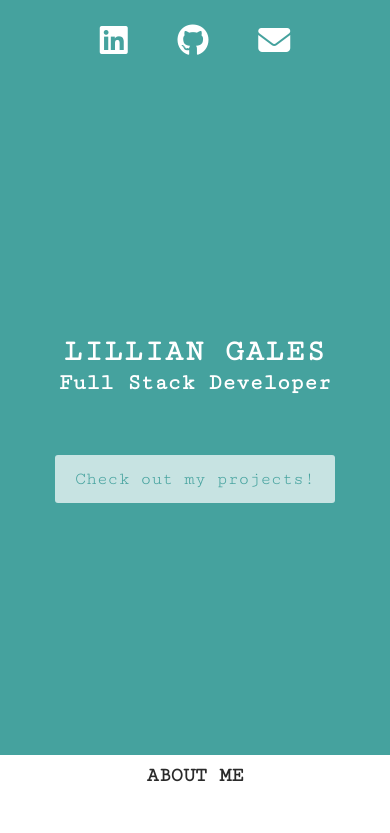
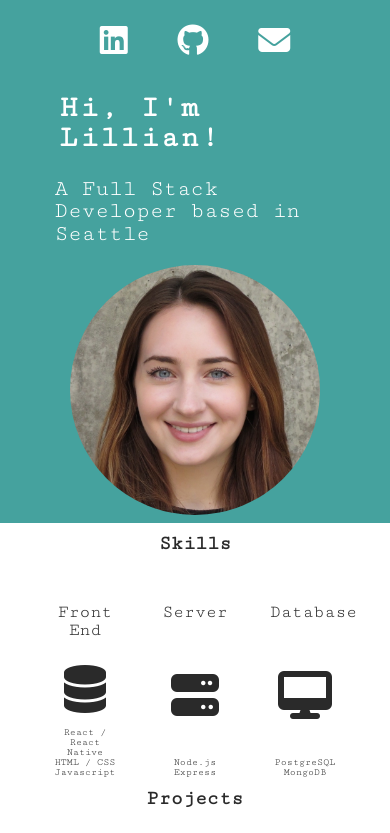
Before and after one commit to lillielise/portfolio-2020, a PHP site: page / in a window 390 px wide. Shown: the top 833 px of the page. Run offline with PHP 8.4, Linux system fonts and the light colour scheme; some libraries are stand-ins or nearby versions.

Commit message:
styline changes

```diff
--- a/home.html
+++ b/home.html
@@ -30,20 +30,23 @@
 </nav>
 
       <div id="hero-image-container">
-        <div id="hero-image-text">
-          <h1>Lillian Gales</h1>
-          <h2>Full Stack Developer</h2>
-          <a id="hero-image-button" href="#project-section">Check out my projects!</a>
+        <div id="hero-image-content">
+          <div id="hero-image-text">
+            <h1>Hi, I'm Lillian!</h1>
+            <h2>A Full Stack Developer based in Seattle</h2>
+            <!-- <a id="hero-image-button" href="#project-section">Check out my projects!</a> -->
+          </div>
+        <img id="headshot-img" src="./img/headshot-square.jpg">
         </div>
       </div>
     </header>
-    <section>
+    <!-- <section>
       <h3>About me</h3>
       <div id="about-me-container">
         <img id="headshot-img" src="./img/headshot.jpg">
         <p>Prior to Software Engineering, I worked as an Office Manager at a local tech startup. I wasn't getting a lot of value from my work, and wanted to find something more fulfilling where I could have a greater impact. I was drawn to the challenge and collaborative aspect of software development. So I decided to go to a coding bootcamp to gain a strong foundation in development. I am excited to join a team and continue to grow!</p>
       </div>
-    </section>
+    </section> -->
     <section id="skills-section">
 
       <h3>Skills</h3>
@@ -111,7 +114,7 @@
               <h4>Valley Installers</h4>
               <img class="website-img" src="./img/valley-installers.png">
               <div class="project-card-buttons">
-              <a href="https://www.w3schools.com" target="_blank">Web page</a>
+              <a href="https://www.w3schools.com" target="_blank">Website</a>
               <a href="https://github.com/Valley-Installers/valley-installers-website" target="_blank">Source code</a>
               </div>
             </div>
@@ -129,7 +132,7 @@
               <h4>Color Swatches</h4>
               <img class="website-img" src="./img/color-swatches.png">
               <div class="project-card-buttons">
-              <a href="http://color-swatches-lg.herokuapp.com/" target="_blank">Web page</a>
+              <a href="http://color-swatches-lg.herokuapp.com/" target="_blank">Website</a>
               <a href="https://github.com/lillielise/color-swatch-app" target="_blank">Source code</a>
               </div>
             </div>
--- a/styles/index.css
+++ b/styles/index.css
@@ -7,13 +7,11 @@ body {
 h1 {
   font-size: 70px;
   font-weight: bolder;
-  letter-spacing: 4px;
 }
 
 h2 {
-  font-size: 55px;
-  margin-bottom: 60px;
-  font-weight: bold;
+  font-size: 50px;
+  margin-top: 20px;
 }
 
 h3 {
@@ -28,11 +26,11 @@ h4 {
   margin-bottom: 10px;
 }
 
-h1,
+/* h1,
 h3,
 h4 {
   text-transform: uppercase;
-}
+} */
 
 .contact-icons a {
   text-decoration: none;
@@ -44,7 +42,7 @@ section {
 
 /* ABOUT */
 
-#about-me-container {
+/* #about-me-container {
   padding: 0 5vw;
   display: flex;
   flex-direction: column;
@@ -57,19 +55,13 @@ section {
   align-self: center;
   margin-left: 5vw;
   margin-top: 50px;
-}
+} */
 
 .cards {
   display: flex;
   flex-direction: row;
   justify-content: center;
   flex-wrap: wrap;
-}
-
-#headshot-img {
-  height: 225px;
-  width: 225px;
-  border-radius: 150px;
 }
 
 /* SKILLS */
@@ -293,25 +285,35 @@ header {
 
 #hero-image-container {
   width: 100%;
-  height: 675px;
+  height: 100%;
   color: #2a2a2a;
   margin: 0 auto;
 }
 
-#hero-image-text {
+#hero-image-content {
   height: 100%;
   color: white;
+  display: flex;
+  flex-direction: row;
+  flex-wrap: wrap;
+  justify-content: space-evenly;
+  align-items: center;
+  padding: 15% 2%;
+}
+
+#hero-image-text {
   display: flex;
   flex-direction: column;
   justify-content: center;
   align-items: center;
+  width: 50%;
 }
 
-#hero-image-text h1 {
+/* #hero-image-text h1 {
   padding: 30px;
-}
+} */
 
-#hero-image-button {
+/* #hero-image-button {
   text-decoration: none;
   color: #45a29e;
   background-color: rgba(255, 255, 255, 0.7);
@@ -323,6 +325,12 @@ header {
 #hero-image-button:hover {
   background-color: white;
   color: #2a2a2a;
+} */
+
+#headshot-img {
+  height: 250px;
+  width: 250px;
+  border-radius: 150px;
 }
 
 @media only screen and (max-width: 1330px) {
@@ -366,6 +374,21 @@ header {
   #about-me-container p {
     line-height: 35px;
   }
+
+  #hero-image-content {
+    flex-direction: column;
+    justify-content: space-evenly;
+    align-items: center;
+    padding: 2%;
+  }
+
+  #headshot-img {
+    margin-top: 20px;
+  }
+
+  #hero-image-text {
+    width: 75%;
+  }
 }
 
 @media only screen and (max-width: 720px) {
@@ -400,8 +423,9 @@ header {
   .pop-up-demo {
     width: 500px;
     height: 350px;
-    margin-top: -175px;
-    margin-left: -250px;
+    /* margin-top: -175px;
+    margin-left: -250px; */
+    transform: translate(-50%, -50%);
   }
 
   #about-me-container p {
@@ -453,8 +477,6 @@ header {
     height: 500px;
     top: 50%;
     left: 50%;
-    margin-top: -250px;
-    margin-left: -150px;
   }
 
   .project-card {
```
